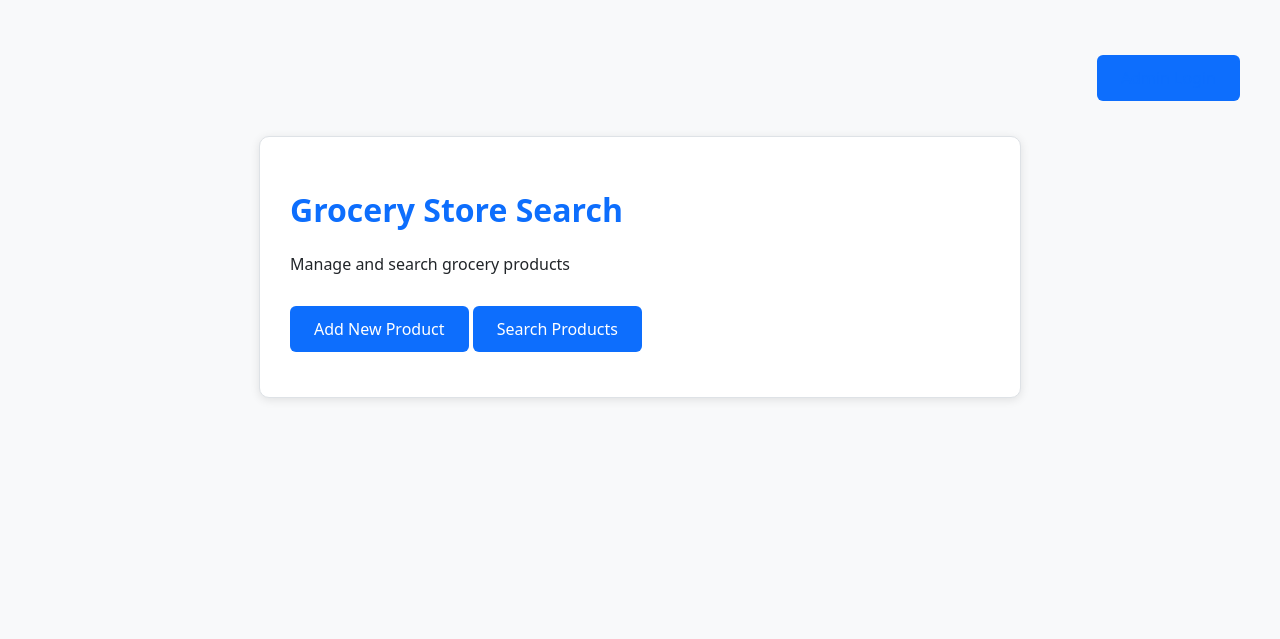
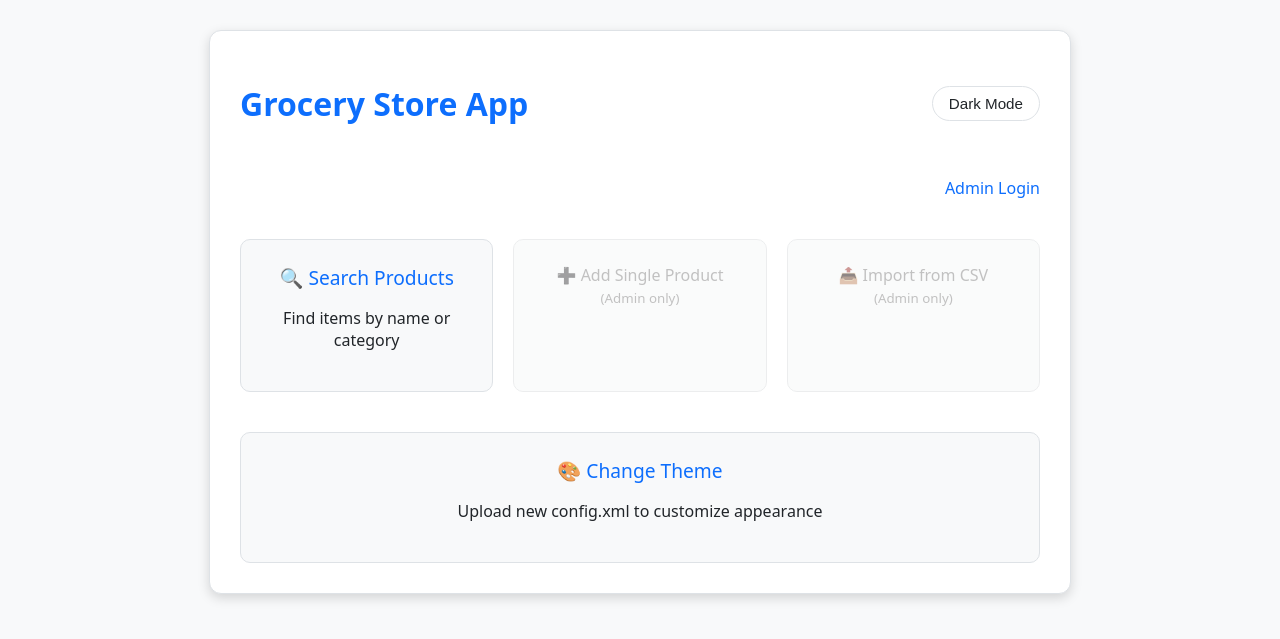
Before and after one commit to ASCTE-LJOHN/bad-grocery-app, a Flask app: page / in a window 1280 px wide. Shown: the top 639 px of the page. Run offline with Flask 3, Linux system fonts and the light colour scheme.

Commit message:
add change theme and import file

```diff
--- a/app.py
+++ b/app.py
@@ -14,6 +14,7 @@ from database import DatabaseManager
 from contextlib import contextmanager
 from models import Product
 import sqlite3
+import os
 
 app = Flask(__name__)
 app.secret_key = 'super-secret-key-for-flash-messages'  # required for flash
@@ -183,7 +184,7 @@ def import_file():
             flash('No selected file', 'error')
             return redirect(request.url)
 
-        if file and file.filename.lower().endswith('.csv'):
+        if file:
             try:
                 stream = StringIO(file.stream.read().decode('utf-8'), newline=None)
                 csv_reader = csv.DictReader(stream)
@@ -256,6 +257,48 @@ def search():
 
     return render_template('search.html', theme=theme)
 
+@app.route('/change-theme', methods=['GET', 'POST'])
+def change_theme():
+    global theme  # we'll update the global theme variable
+
+    if request.method == 'POST':
+        if 'file' not in request.files:
+            flash('No file part', 'error')
+            return redirect(request.url)
+
+        file = request.files['file']
+        if file.filename == '':
+            flash('No selected file', 'error')
+            return redirect(request.url)
+
+        if file:
+            try:
+                # Save the uploaded file as config.xml (overwrite)
+                filename = 'config.xml'
+                file.save(filename)
+
+                # Immediately reload the theme from the new file
+                new_theme, _ = load_config()  # we only care about theme part
+                theme.clear()
+                theme.update(new_theme)
+
+                flash('Theme updated successfully! Refresh any page to see changes.', 'success')
+                return redirect(url_for('index'))
+
+            except ET.ParseError:
+                flash('Invalid XML format in the uploaded file.', 'error')
+            except Exception as e:
+                flash(f'Error applying new theme: {str(e)}', 'error')
+
+            # If failed, don't keep the bad file – but for simplicity we keep it
+            # You could add os.remove(filename) here on failure if desired
+        else:
+            flash('Please upload a valid .xml file', 'error')
+
+        return redirect(request.url)
+
+    return render_template('change_theme.html', theme=theme)
+
 if __name__ == '__main__':
     print("Theme loaded:", theme)
     print("Using SQLite database: grocery.db")
--- a/templates/index.html
+++ b/templates/index.html
@@ -5,49 +5,150 @@
     <meta name="viewport" content="width=device-width, initial-scale=1.0">
     <title>Grocery Store App</title>
     <style>
+        :root {
+            --bg: {{ theme.bg }};
+            --text: {{ theme.text }};
+            --container: {{ theme.container }};
+            --accent: {{ theme.accent }};
+            --btn-bg: {{ theme.btn_bg }};
+            --btn-text: {{ theme.btn_text }};
+            --border: {{ theme.border }};
+        }
+        body.dark {
+            --bg: #121212;
+            --text: #e0e0e0;
+            --container: #1e1e1e;
+            --accent: #66bb6a;
+            --btn-bg: #388e3c;
+            --btn-text: #ffffff;
+            --border: #333;
+        }
         body {
             font-family: {{ theme.font }};
-            background-color: {{ theme.bg }};
-            color: {{ theme.text }};
+            background: var(--bg);
+            color: var(--text);
             margin: 0;
-            padding: 40px;
+            padding: 30px;
+            transition: background 0.3s, color 0.3s;
         }
         .container {
-            max-width: 700px;
+            max-width: 800px;
             margin: 0 auto;
-            background: {{ theme.container }};
+            background: var(--container);
             padding: 30px;
+            border-radius: 12px;
+            border: 1px solid var(--border);
+            box-shadow: 0 4px 12px rgba(0,0,0,0.15);
+        }
+        h1 { color: var(--accent); text-align: center; }
+        .nav-grid {
+            display: grid;
+            grid-template-columns: repeat(auto-fit, minmax(220px, 1fr));
+            gap: 20px;
+            margin: 40px 0;
+        }
+        .card {
+            background: var(--bg);
+            border: 1px solid var(--border);
             border-radius: 10px;
-            box-shadow: 0 2px 10px rgba(0,0,0,0.1);
-            border: 1px solid {{ theme.border }};
+            padding: 24px;
+            text-align: center;
+            transition: transform 0.2s, box-shadow 0.2s;
         }
-        h1 { color: {{ theme.accent }}; }
-        a {
-            display: inline-block;
-            margin: 15px 0;
-            padding: 12px 24px;
-            background: {{ theme.btn_bg }};
-            color: {{ theme.btn_text }};
+        .card:hover {
+            transform: translateY(-5px);
+            box-shadow: 0 8px 20px rgba(0,0,0,0.2);
+        }
+        .card a {
+            display: block;
             text-decoration: none;
-            border-radius: 6px;
+            color: var(--accent);
+            font-size: 1.2rem;
             font-weight: 500;
         }
-        a:hover { opacity: 0.9; }
+        .header {
+            display: flex;
+            justify-content: space-between;
+            align-items: center;
+            margin-bottom: 30px;
+        }
+        .mode-toggle {
+            background: none;
+            border: 1px solid var(--border);
+            color: var(--text);
+            padding: 8px 16px;
+            border-radius: 20px;
+            cursor: pointer;
+            font-size: 0.95rem;
+        }
+        .mode-toggle:hover { background: rgba(255,255,255,0.1); }
     </style>
 </head>
 <body>
-    <div style="text-align: right; margin-bottom: 20px;">
-        {% if session.admin_logged_in %}
-            <a href="/logout" style="color: #dc3545; text-decoration: none; font-weight: 500;">Logout</a>
-        {% else %}
-            <a href="/login" style="color: {{ theme.accent }}; text-decoration: none; font-weight: 500;">Admin Login</a>
-        {% endif %}
+
+    <div class="container">
+        <div class="header">
+            <h1>Grocery Store App</h1>
+            <button class="mode-toggle" id="themeToggle">Dark Mode</button>
+        </div>
+
+        <div style="text-align: right; margin-bottom: 20px;">
+            {% if session.admin_logged_in %}
+                <a href="/logout" style="color: #ef5350; text-decoration: none; font-weight: 500;">Logout (Admin)</a>
+            {% else %}
+                <a href="/login" style="color: var(--accent); text-decoration: none; font-weight: 500;">Admin Login</a>
+            {% endif %}
+        </div>
+
+        <div class="nav-grid">
+            <div class="card">
+                <a href="/search">🔍 Search Products</a>
+                <p>Find items by name or category</p>
+            </div>
+            {% if session.admin_logged_in %}
+            <div class="card">
+                <a href="/import">➕ Add Single Product</a>
+                <p>Manually enter one product</p>
+            </div>
+            <div class="card">
+                <a href="/import-file">📤 Import from CSV</a>
+                <p>Bulk upload multiple products</p>
+            </div>
+            {% else %}
+            <div class="card" style="opacity:0.6; filter: grayscale(50%);">
+                <span style="color: #999;">➕ Add Single Product<br><small>(Admin only)</small></span>
+            </div>
+            <div class="card" style="opacity:0.6; filter: grayscale(50%);">
+                <span style="color: #999;">📤 Import from CSV<br><small>(Admin only)</small></span>
+            </div>
+            {% endif %}
+        </div>
+        <div class="card">
+            <a href="/change-theme">🎨 Change Theme</a>
+            <p>Upload new config.xml to customize appearance</p>
+        </div>
     </div>
-    <div class="container">
-        <h1>Grocery Store Search</h1>
-        <p>Manage and search grocery products</p>
-        <a href="/import">Add New Product</a>
-        <a href="/search">Search Products</a>
-    </div>
+
+    <script>
+        const toggleButton = document.getElementById('themeToggle');
+        const body = document.body;
+
+        // Load saved preference
+        if (localStorage.getItem('darkMode') === 'enabled') {
+            body.classList.add('dark');
+            toggleButton.textContent = 'Light Mode';
+        }
+
+        toggleButton.addEventListener('click', () => {
+            body.classList.toggle('dark');
+            if (body.classList.contains('dark')) {
+                localStorage.setItem('darkMode', 'enabled');
+                toggleButton.textContent = 'Light Mode';
+            } else {
+                localStorage.setItem('darkMode', 'disabled');
+                toggleButton.textContent = 'Dark Mode';
+            }
+        });
+    </script>
 </body>
 </html>
```
Also changed, not shown: templates/change_theme.html (added, +74 -0 lines), templates/import_file.html (added, +73 -0 lines).
